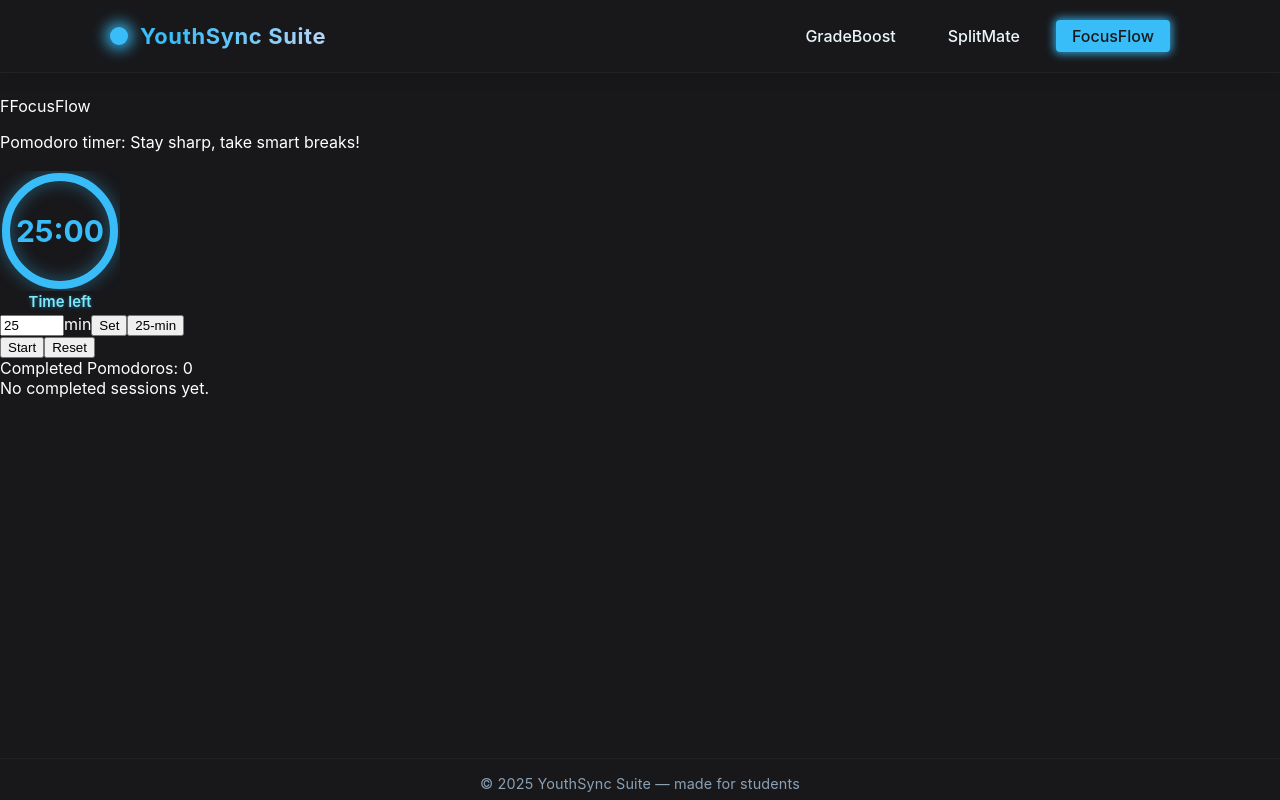
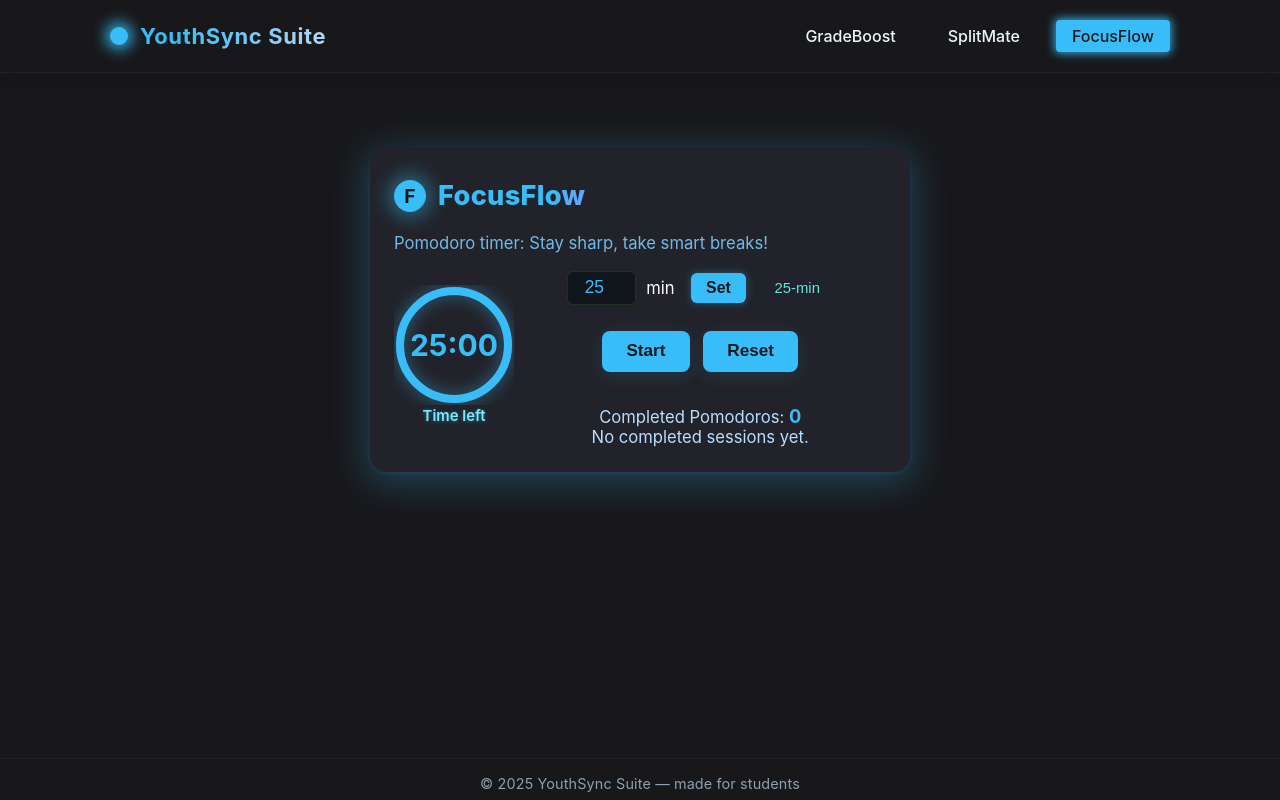
Before and after one commit to Workflow-Manager-admin/youthsync-suite-27133-5a74e437, a React (Create React App) app in the folder youthsync_suite/: page /focusflow in a window 1280 px wide. Built offline with nearby package versions, Linux system fonts and the light colour scheme.

Commit message:
Auto-commit: Changes as of 2025-05-30T10:59:59.272515+00:00

```diff
--- a/youthsync_suite/src/pages/FocusFlowPage.js
+++ b/youthsync_suite/src/pages/FocusFlowPage.js
@@ -91,17 +91,17 @@ function FocusFlowPage() {
 
   // Animate session increment
   return (
-    <div className="flex flex-col items-center px-2 py-7">
-      <div className="max-w-xl w-full bg-[#22232a] rounded-xl shadow-xl p-5 md:p-8 mt-3 relative overflow-visible">
-        <div className="mb-5 flex items-center gap-2">
-          <span className="rounded-full bg-[#38bdf8] w-6 h-6 flex items-center justify-center shadow-[0_0_10px_#38bdf8] font-bold text-lg text-[#18181b]">F</span>
-          <span className="font-extrabold text-2xl bg-gradient-to-r from-[#38bdf8] to-blue-100 text-transparent bg-clip-text">FocusFlow</span>
+    <div className="focusflow-root">
+      <div className="focusflow-card">
+        <div className="focusflow-header">
+          <span className="focusflow-circle">F</span>
+          <span className="focusflow-title">FocusFlow</span>
         </div>
-        <p className="opacity-75 text-sm mb-3">
+        <p className="focusflow-desc">
           Pomodoro timer: Stay sharp, take smart breaks!
         </p>
-        <div className="flex flex-col md:flex-row items-center gap-8 md:gap-12 mb-3 md:justify-center">
-          <div>
+        <div className="focusflow-main-row">
+          <div className="focusflow-timer-col">
             <CircularProgress
               value={timeLeft}
               max={duration * 60}
@@ -111,8 +111,8 @@ function FocusFlowPage() {
               label="Time left"
             />
           </div>
-          <div className="flex flex-col gap-2 items-center w-full max-w-xs">
-            <div className="flex items-center gap-2 text-sm mt-2">
+          <div className="focusflow-side-col">
+            <div className="focusflow-input-row">
               <input
                 type="number"
                 value={input}
@@ -120,14 +120,14 @@ function FocusFlowPage() {
                 max={120}
                 onChange={handleChange}
                 onBlur={setCustom}
-                className="w-16 bg-[#10141b] border border-[#232] rounded px-2 py-[6px] text-white"
+                className="focusflow-time-input"
                 aria-label="Set minutes"
               />
               <span>min</span>
               <button
                 type="button"
                 onClick={setCustom}
-                className="px-2 py-1 bg-[#38bdf8] text-[#18181b] font-bold rounded hover:bg-cyan-400 text-xs ml-2"
+                className="focusflow-set-btn"
               >
                 Set
               </button>
@@ -140,30 +140,30 @@ function FocusFlowPage() {
                   setTimerOn(false);
                 }}
                 title="Reset to 25"
-                className="px-2 py-1 bg-[#222] text-blue-100 rounded ml-2 text-xs"
+                className="focusflow-quick-btn"
               >
                 25-min
               </button>
             </div>
-            <div className="flex gap-3 mt-4">
+            <div className="focusflow-actions">
               <button
                 type="button"
-                className={`rounded-md px-4 py-2 text-sm font-semibold transition shadow-lg ${timerOn ? "bg-red-400 text-[#18181b] hover:bg-red-500" : "bg-[#38bdf8] text-[#18181b] hover:bg-cyan-400"}`}
+                className={`focusflow-btn${timerOn ? " red" : ""}`}
                 onClick={startPause}
               >
-                {timerOn ? "Pause" : timeLeft === 0 ? "Start" : "Start"}
+                {timerOn ? "Pause" : "Start"}
               </button>
               <button
                 type="button"
                 onClick={reset}
-                className="rounded-md px-3 py-2 bg-[#222] text-gray-200 hover:bg-[#333] font-medium transition text-sm"
+                className="focusflow-btn"
               >
                 Reset
               </button>
             </div>
-            <div className="mt-3 text-xs text-blue-100 text-center">
+            <div className="focusflow-summary-row">
               Completed Pomodoros:{" "}
-              <span className="text-cyan-300 font-bold">{completed}</span>
+              <span className="focusflow-completed-count">{completed}</span>
               <div>{focusSummary(completed)}</div>
             </div>
           </div>
```
Also changed, not shown: 2 other files (tests, documents, lock files or other folders).
